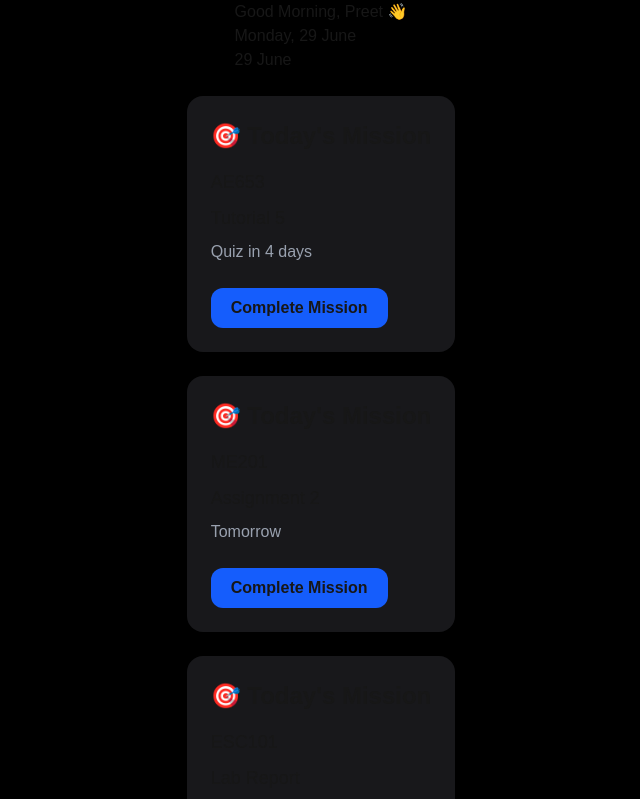
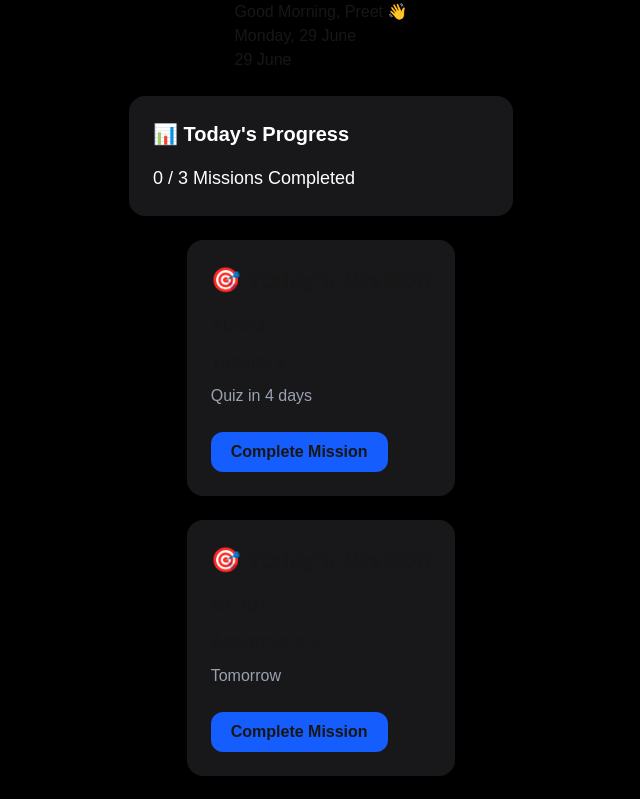
Before and after one commit to time-ninja/atlas-os, a Next.js app: page / in a window 1280 px wide. Shown: the top 799 px of the page, without its empty margins (319-959 px from the left). Built offline with nearby package versions, Linux system fonts and the light colour scheme.

Commit message:
feat: implement mission progress dashboard

```diff
--- a/src/app/page.tsx
+++ b/src/app/page.tsx
@@ -3,6 +3,7 @@
 import { useState } from "react";
 import MissionCard from "../components/missioncard";
 import Header from "../components/Header";
+import ProgressCard from "../components/ProgressCard";
 
 
 const initialMissions = [
@@ -41,15 +42,28 @@ export default function Home() {
     return mission;
   });
 
+
   console.log(updatedMissions);
 
   setMissions(updatedMissions);
   }
 
+
+  const completedCount = missions.filter(
+  (mission) => mission.completed).length;
+
+  const totalMissions = missions.length;
+
   return (
 
     <main className="min-h-screen flex flex-col items-center justify-center gap-6 bg-black">
       <Header />
+
+      <ProgressCard
+          completed={completedCount}
+          total={totalMissions}
+        />
+
       {missions.map((mission) => (
         <MissionCard
           key={mission.subject}
--- a/src/components/ProgressCard.tsx
+++ b/src/components/ProgressCard.tsx
@@ -0,0 +1,19 @@
+type ProgressCardProps = {
+  completed: number;
+  total: number;
+};
+
+export default function ProgressCard({
+  completed,
+  total,
+}: ProgressCardProps) {
+  return (
+    <div className="w-96 rounded-2xl bg-zinc-900 p-6 text-white shadow-lg">
+      <h2 className="text-xl font-bold">📊 Today's Progress</h2>
+
+      <p className="mt-4 text-lg">
+        {completed} / {total} Missions Completed
+      </p>
+    </div>
+  );
+}
```
